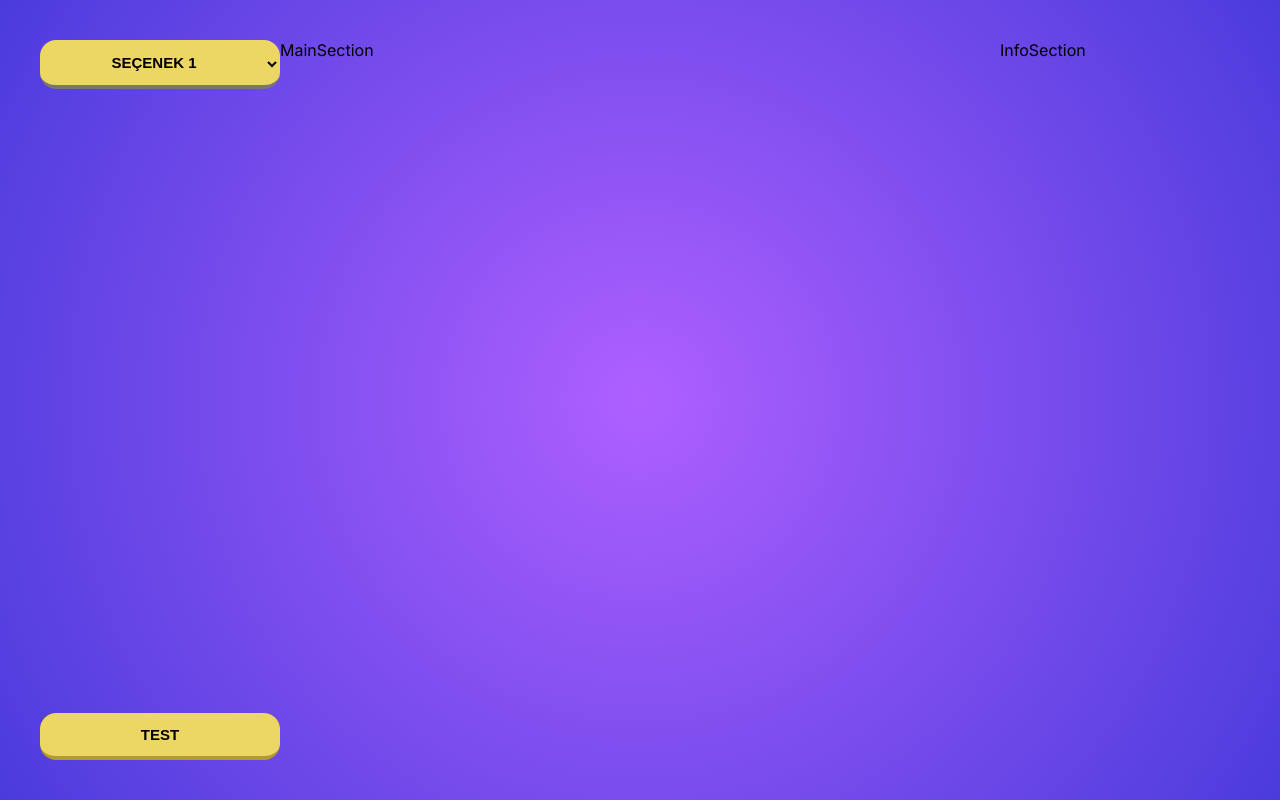
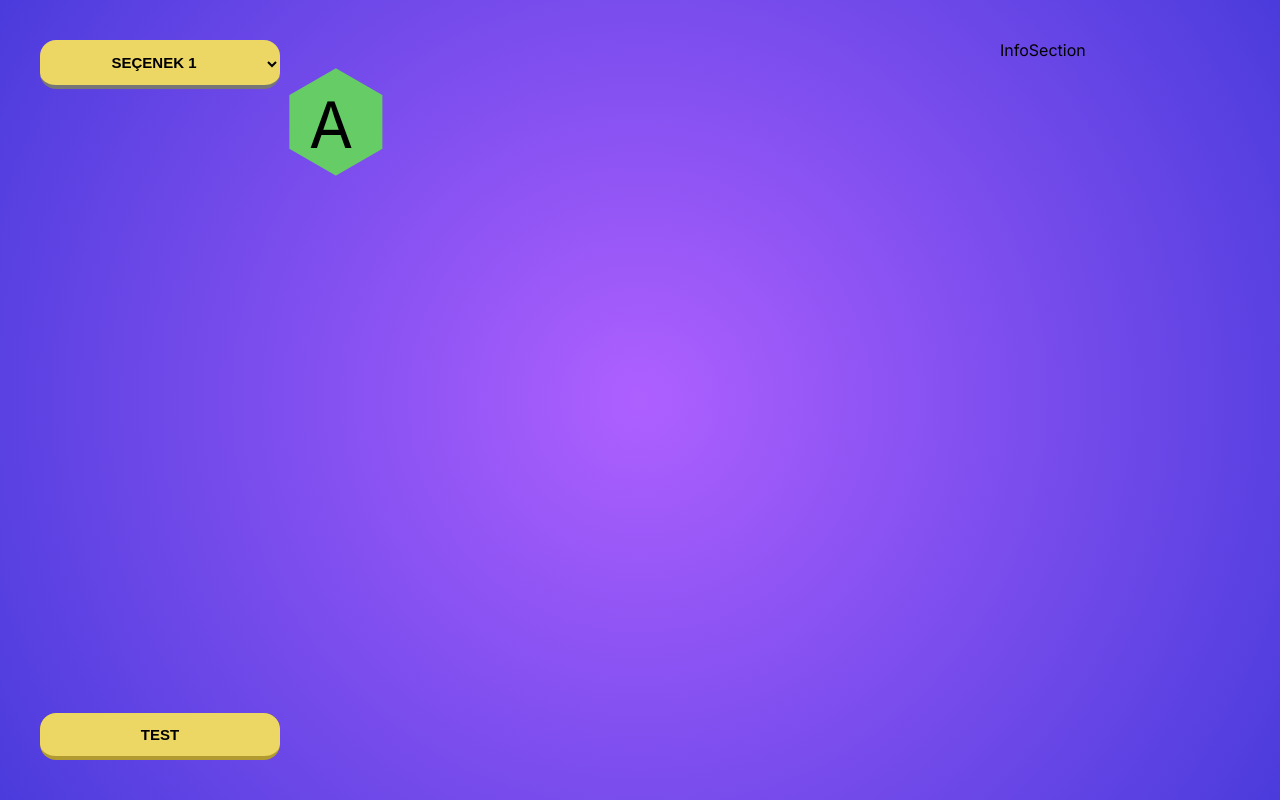
Before and after one commit to 10urkarasu/spelling-bee-game, a Next.js app: page / in a window 1280 px wide. Built offline with nearby package versions, Linux system fonts and the light colour scheme.

Commit message:
created hexagon component

```diff
--- /dev/null
+++ b/src/components/hexagon/Hexagon.jsx
@@ -0,0 +1,13 @@
+import React from "react";
+import styles from "./hexagon.module.css";
+
+const Hexagon = () => {
+    return (
+        <div className={styles.wrapper}>
+            <span className={styles.hexagon}>&#x2B22;</span>
+            <span className={styles.letter}>A</span>
+        </div>
+    );
+};
+
+export default Hexagon;
--- /dev/null
+++ b/src/components/hexagon/hexagon.module.css
@@ -0,0 +1,18 @@
+.wrapper {
+    position: relative;
+}
+
+.hexagon {
+    color: #6c6;
+    font-size: 128px;
+    position: absolute;
+    z-index: 1;
+}
+
+.letter {
+    font-size: 64px;
+    position: absolute;
+    left: 29.05px;
+    top: 46.4px;
+    z-index: 2;
+}
--- a/src/components/mainSection/MainSection.jsx
+++ b/src/components/mainSection/MainSection.jsx
@@ -1,6 +1,11 @@
 import React from "react";
 import styles from "./mainSection.module.css";
+import Hexagon from "../hexagon/Hexagon";
 
 export const MainSection = () => {
-    return <main className={styles.container}>MainSection</main>;
+    return (
+        <main className={styles.container}>
+            <Hexagon />
+        </main>
+    );
 };
```
